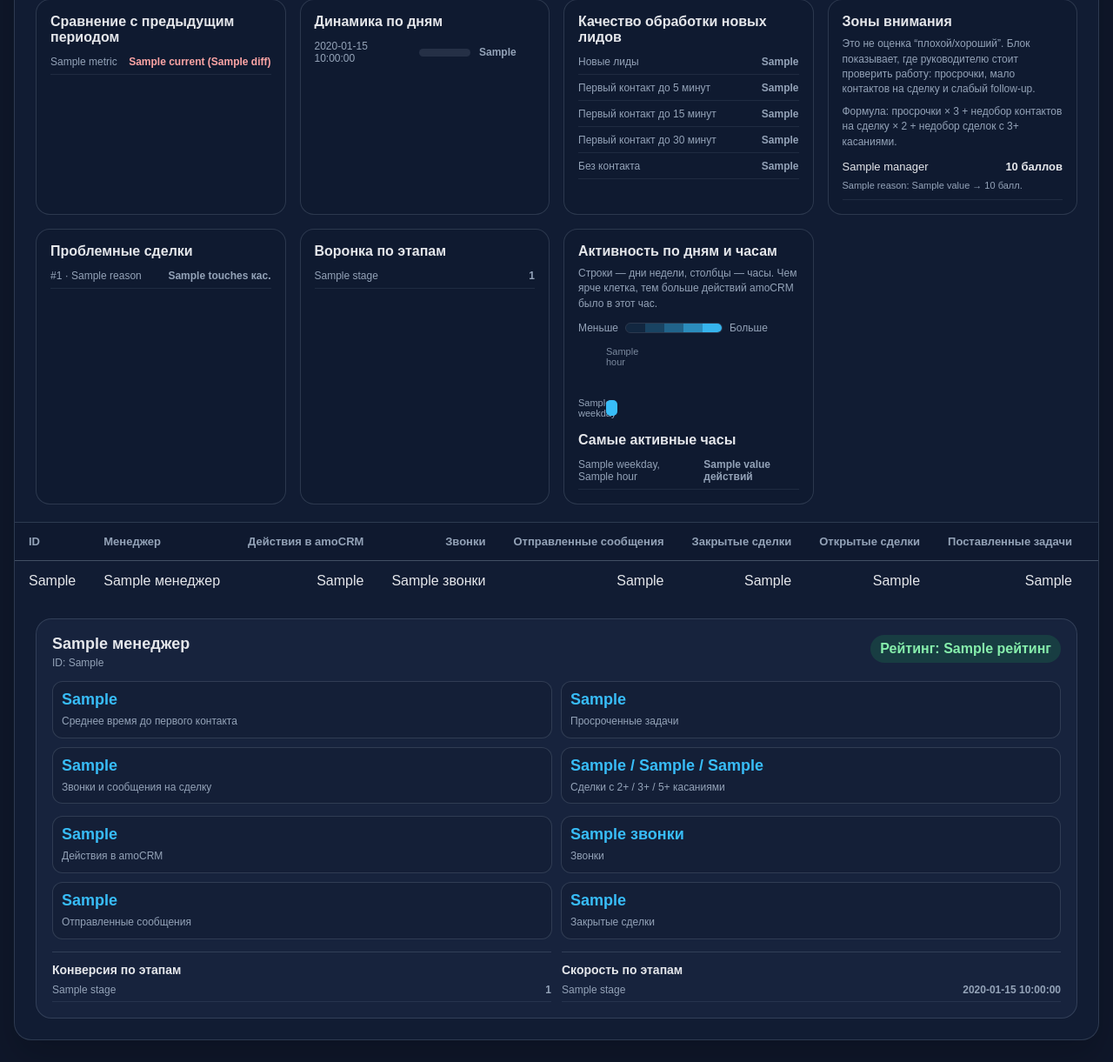
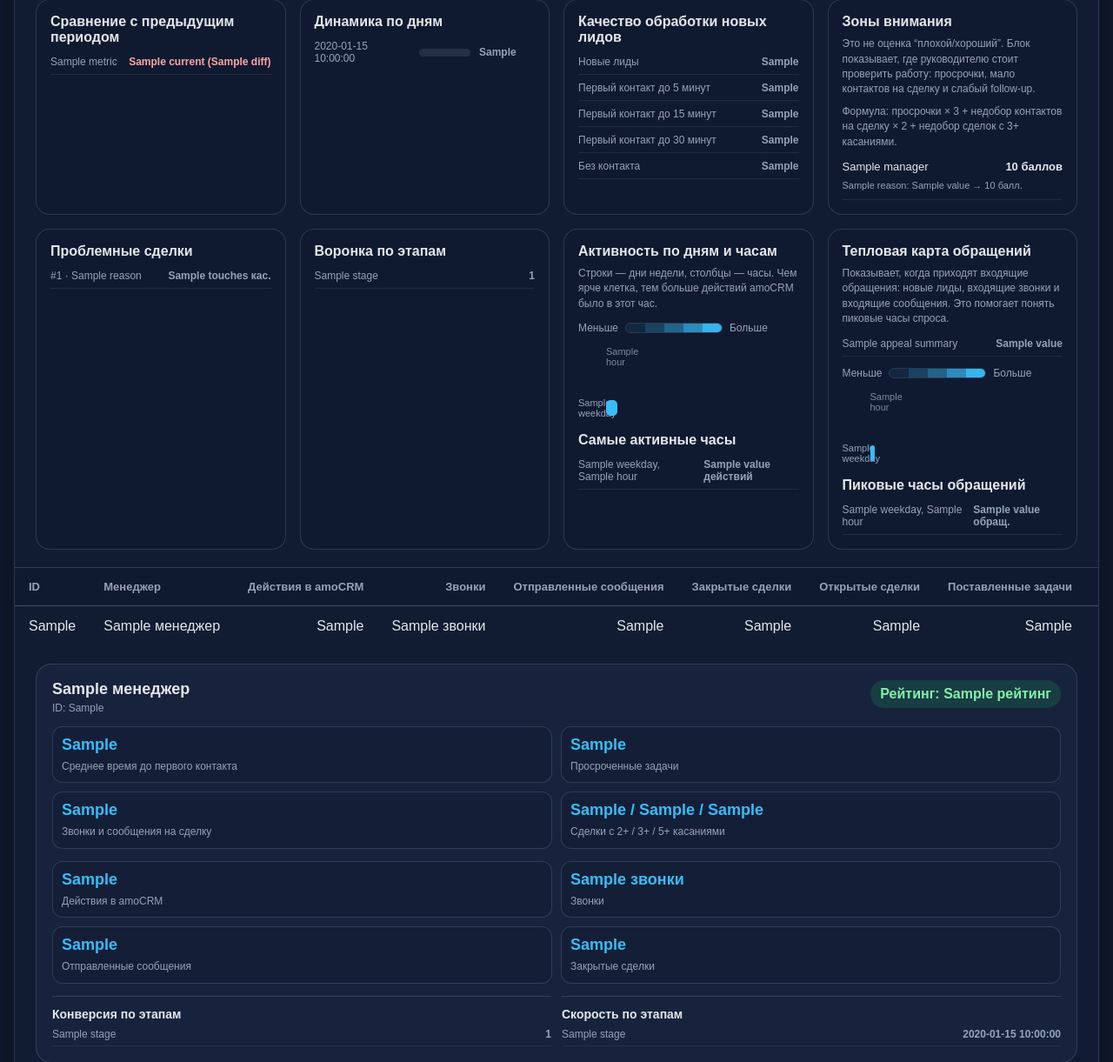
Before and after one commit to nurmansaip/amoan, a Flask app: template templates/index.html in a window 1280 px wide. Shown: the part 656-1877 px from the top of the page at 87% size. Before the commit the page ends 1855 px from the top, so only its background shows below. Run offline with Flask 3, Linux system fonts and the light colour scheme; the template is opened without the code that fills it: most values are stand-ins (such as "Sample title", 1, 10 or a date in 2020).

Commit message:
Add appeal heatmap insights
Co-authored-by: Cursor <cursoragent@cursor.com>

```diff
--- a/analytics.py
+++ b/analytics.py
@@ -18,6 +18,11 @@ TRACKED_EVENT_TYPES = (
     "lead_added",
     "task_added",
     "task_completed",
+)
+APPEAL_EVENT_TYPES = (
+    "lead_added",
+    "incoming_call",
+    "incoming_chat_message",
 )
 CUSTOM_PERIOD_KEY = "custom"
 METRIC_COLUMNS = [
@@ -167,6 +172,40 @@ def fetch_events(
         for user_id in user_ids:
             params.append(("filter[created_by][]", user_id))
         for event_type in TRACKED_EVENT_TYPES:
+            params.append(("filter[type][]", event_type))
+
+        data = client.get("/api/v4/events", params=params)
+        page_events = data.get("_embedded", {}).get("events", [])
+        events.extend(page_events)
+
+        if not page_events or not data.get("_links", {}).get("next"):
+            break
+
+        page += 1
+
+    return events
+
+
+def fetch_appeal_events(
+    client: AmoCRMClient,
+    started_ts: int,
+    ended_ts: int,
+    progress_callback=None,
+) -> list[dict[str, Any]]:
+    events = []
+    page = 1
+
+    while True:
+        if progress_callback:
+            progress_callback(page, len(events))
+
+        params: list[tuple[str, Any]] = [
+            ("filter[created_at][from]", started_ts),
+            ("filter[created_at][to]", ended_ts),
+            ("limit", 100),
+            ("page", page),
+        ]
+        for event_type in APPEAL_EVENT_TYPES:
             params.append(("filter[type][]", event_type))
 
         data = client.get("/api/v4/events", params=params)
@@ -517,6 +556,36 @@ def build_heatmap(events: list[dict[str, Any]], group_users: dict[int, str]) ->
     return rows
 
 
+def build_event_type_heatmap(events: list[dict[str, Any]]) -> list[dict[str, Any]]:
+    weekday_names = ["Пн", "Вт", "Ср", "Чт", "Пт", "Сб", "Вс"]
+    buckets: dict[tuple[int, int], int] = defaultdict(int)
+
+    for event in events:
+        created_at = datetime.fromtimestamp(int(event.get("created_at") or 0))
+        buckets[(created_at.weekday(), created_at.hour)] += 1
+
+    max_value = max(buckets.values()) if buckets else 0
+    rows = []
+    for weekday in range(7):
+        hours = []
+        for hour in range(0, 24):
+            value = buckets.get((weekday, hour), 0)
+            intensity = round(value / max_value, 2) if max_value else 0
+            hours.append({"hour": hour, "value": value, "intensity": intensity})
+        rows.append({"weekday": weekday_names[weekday], "hours": hours})
+
+    return rows
+
+
+def build_appeal_summary(events: list[dict[str, Any]]) -> dict[str, int]:
+    return {
+        "Всего обращений": len(events),
+        "Новые лиды": sum(1 for event in events if event.get("type") == "lead_added"),
+        "Входящие звонки": sum(1 for event in events if event.get("type") == "incoming_call"),
+        "Входящие сообщения": sum(1 for event in events if event.get("type") == "incoming_chat_message"),
+    }
+
+
 def build_top_activity_hours(heatmap: list[dict[str, Any]]) -> list[dict[str, Any]]:
     hours = []
     for row in heatmap:
@@ -738,6 +807,9 @@ def empty_dashboard() -> dict[str, Any]:
                 "daily_dynamics": [],
                 "heatmap": [],
                 "top_activity_hours": [],
+                "appeals_heatmap": [],
+                "top_appeal_hours": [],
+                "appeal_summary": {},
                 "lead_quality": {"totals": {}, "rows": []},
                 "problem_deals": [],
                 "risk_anti_rating": [],
@@ -824,6 +896,12 @@ def build_period_data(
     daily_dynamics = build_daily_dynamics(events, period, group_users)
     heatmap = build_heatmap(events, group_users)
     top_activity_hours = build_top_activity_hours(heatmap)
+    if progress_callback:
+        progress_callback(96, "Загружаем обращения для тепловой карты")
+    appeal_events = fetch_appeal_events(client, period.started_ts, period.ended_ts)
+    appeals_heatmap = build_event_type_heatmap(appeal_events)
+    top_appeal_hours = build_top_activity_hours(appeals_heatmap)
+    appeal_summary = build_appeal_summary(appeal_events)
     lead_quality = build_lead_quality(events, group_users)
     problem_deals = build_problem_deals(events, group_users)
     risk_anti_rating = build_risk_anti_rating(manager_details)
@@ -849,6 +927,9 @@ def build_period_data(
             "daily_dynamics": daily_dynamics,
             "heatmap": heatmap,
             "top_activity_hours": top_activity_hours,
+            "appeals_heatmap": appeals_heatmap,
+            "top_appeal_hours": top_appeal_hours,
+            "appeal_summary": appeal_summary,
             "lead_quality": lead_quality,
             "problem_deals": problem_deals,
             "risk_anti_rating": risk_anti_rating,
--- a/templates/index.html
+++ b/templates/index.html
@@ -780,6 +780,60 @@
               {% endfor %}
             </ul>
           </div>
+
+          <div class="insight-card">
+            <h3>Тепловая карта обращений</h3>
+            <p class="hint">
+              Показывает, когда приходят входящие обращения: новые лиды, входящие звонки и входящие сообщения.
+              Это помогает понять пиковые часы спроса.
+            </p>
+            <ul class="compact-list" style="margin-bottom: 12px;">
+              {% for label, value in period.appeal_summary.items() %}
+                <li><span>{{ label }}</span><strong>{{ value }}</strong></li>
+              {% else %}
+                <li><span>Обращений нет</span><strong>0</strong></li>
+              {% endfor %}
+            </ul>
+            <div class="heat-legend">
+              <span>Меньше</span>
+              <span class="legend-scale">
+                <span style="--intensity: 0.08"></span>
+                <span style="--intensity: 0.25"></span>
+                <span style="--intensity: 0.45"></span>
+                <span style="--intensity: 0.7"></span>
+                <span style="--intensity: 0.95"></span>
+              </span>
+              <span>Больше</span>
+            </div>
+            <div class="heatmap">
+              {% if period.appeals_heatmap %}
+                <div class="heatmap-row header" style="grid-template-columns: 28px repeat(24, 1fr);">
+                  <span></span>
+                  {% for hour in period.appeals_heatmap[0].hours %}
+                    <span>{{ hour.hour }}</span>
+                  {% endfor %}
+                </div>
+              {% endif %}
+              {% for row in period.appeals_heatmap %}
+                <div class="heatmap-row" style="grid-template-columns: 28px repeat(24, 1fr);">
+                  <span>{{ row.weekday }}</span>
+                  {% for hour in row.hours %}
+                    <span class="heat-cell" title="{{ row.weekday }} {{ hour.hour }}:00 · {{ hour.value }} обращений" style="--intensity: {{ 0.08 + hour.intensity * 0.85 }}"></span>
+                  {% endfor %}
+                </div>
+              {% else %}
+                <div class="date-range">Нет данных</div>
+              {% endfor %}
+            </div>
+            <h3 style="margin-top: 16px;">Пиковые часы обращений</h3>
+            <ul class="compact-list">
+              {% for item in period.top_appeal_hours %}
+                <li><span>{{ item.weekday }}, {{ item.hour }}</span><strong>{{ item.value }} обращ.</strong></li>
+              {% else %}
+                <li><span>Нет обращений</span><strong>0</strong></li>
+              {% endfor %}
+            </ul>
+          </div>
         </div>
 
         <div class="table-wrap">
```
